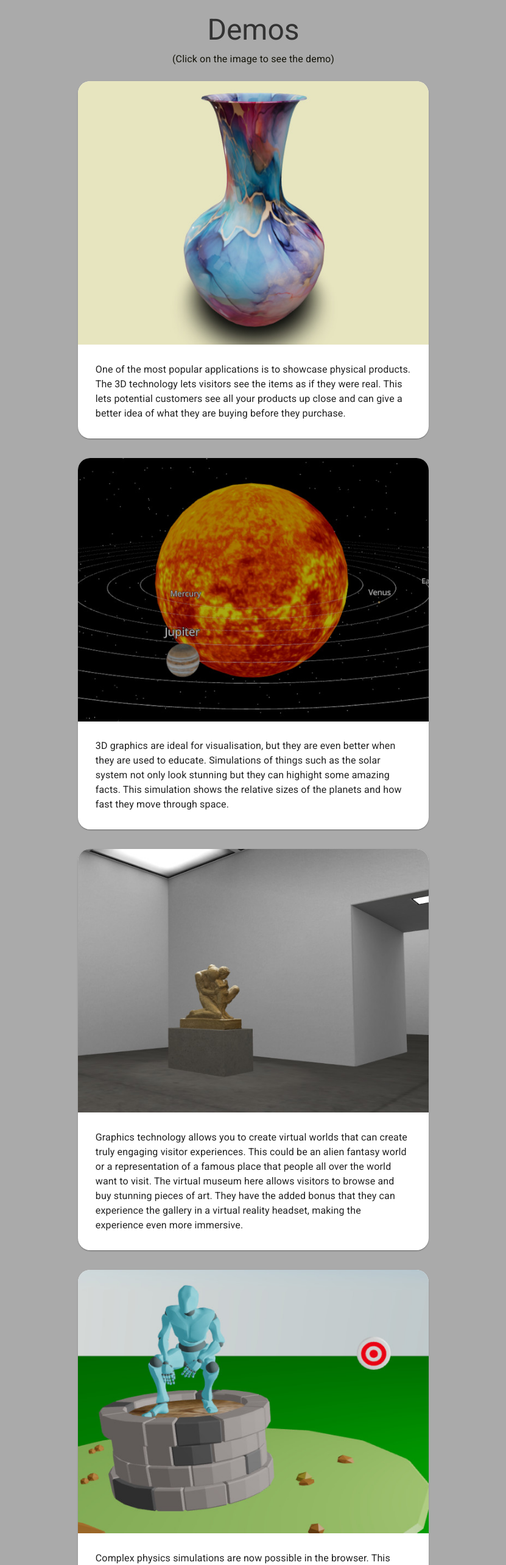
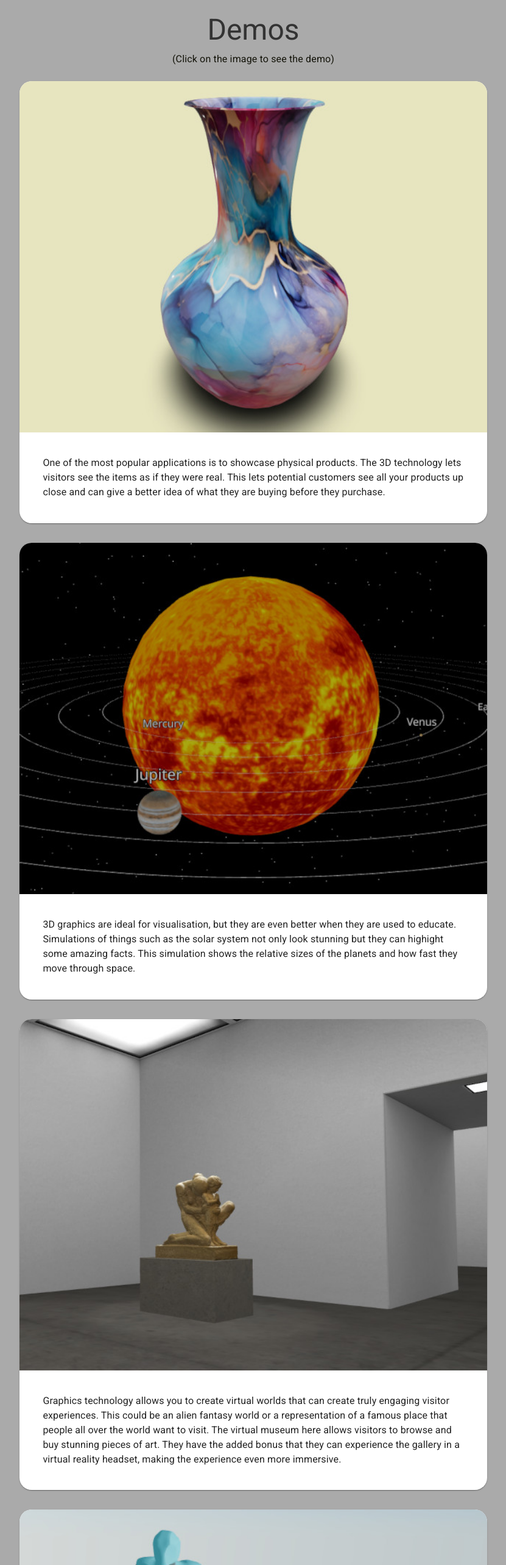
Before and after one commit to DoctorTone/landing-drt, a React (Vite) app: page / in a window 1280 px wide. Shown: the part 840-3406 px from the top of the page at 61% size, without its empty margins (224-1055 px from the left). Built offline with nearby package versions, Linux system fonts and the light colour scheme.

Commit message:
Formatted demo section

```diff
--- a/src/components/DemoPage.tsx
+++ b/src/components/DemoPage.tsx
@@ -9,18 +9,10 @@ import Link from "@mui/material/Link";
 const Img = styled("img")({
   margin: "auto",
   display: "block",
-  maxWidth: "100%",
+  width: "100%",
   maxHeight: "100%",
   borderTopLeftRadius: "20px",
   borderTopRightRadius: "20px",
-});
-
-const DemoImageBlock = styled(Paper)({
-  borderRadius: "20px",
-});
-
-const DemoTextBlock = styled(Paper)({
-  borderRadius: "20px",
 });
 
 const DemoPage = () => {
@@ -38,7 +30,7 @@ const DemoPage = () => {
           (Click on the image to see the demo)
         </Typography>
         <Grid container sx={{ justifyContent: "center" }}>
-          <Grid item xs={6}>
+          <Grid item xs={8}>
             <Paper sx={{ borderRadius: "20px" }}>
               <Link
                 href="https://drt-software.com/Demos/Configurator/configurator.html"
@@ -60,7 +52,7 @@ const DemoPage = () => {
       </Container>
       <Container sx={{ mb: 4 }}>
         <Grid container sx={{ justifyContent: "center" }}>
-          <Grid item xs={6}>
+          <Grid item xs={8}>
             <Paper sx={{ borderRadius: "20px" }}>
               <Link href="#">
                 <Img src="./images/solar.jpg" />
@@ -78,7 +70,7 @@ const DemoPage = () => {
       </Container>
       <Container sx={{ mb: 4 }}>
         <Grid container sx={{ justifyContent: "center" }}>
-          <Grid item xs={6}>
+          <Grid item xs={8}>
             <Paper sx={{ borderRadius: "20px" }}>
               <Link href="#">
                 <Img src="./images/museum.jpg" />
@@ -99,7 +91,7 @@ const DemoPage = () => {
       </Container>
       <Container sx={{ mb: 4 }}>
         <Grid container sx={{ justifyContent: "center" }}>
-          <Grid item xs={6}>
+          <Grid item xs={8}>
             <Paper sx={{ borderRadius: "20px" }}>
               <Link href="#">
                 <Img src="./images/physics.jpg" />
@@ -117,7 +109,7 @@ const DemoPage = () => {
       </Container>
       <Container sx={{ mb: 4 }}>
         <Grid container sx={{ justifyContent: "center" }}>
-          <Grid item xs={6}>
+          <Grid item xs={8}>
             <Paper sx={{ borderRadius: "20px" }}>
               <Link
                 href="https://www.drt-software.com/MedicalViz/medicalViz.html"
@@ -139,7 +131,7 @@ const DemoPage = () => {
       </Container>
       <Container sx={{ mb: 4 }}>
         <Grid container sx={{ justifyContent: "center" }}>
-          <Grid item xs={6}>
+          <Grid item xs={8}>
             <Paper sx={{ borderRadius: "20px" }}>
               <Link href="#">
                 <Img src="./images/portfolio.jpg" />
```
